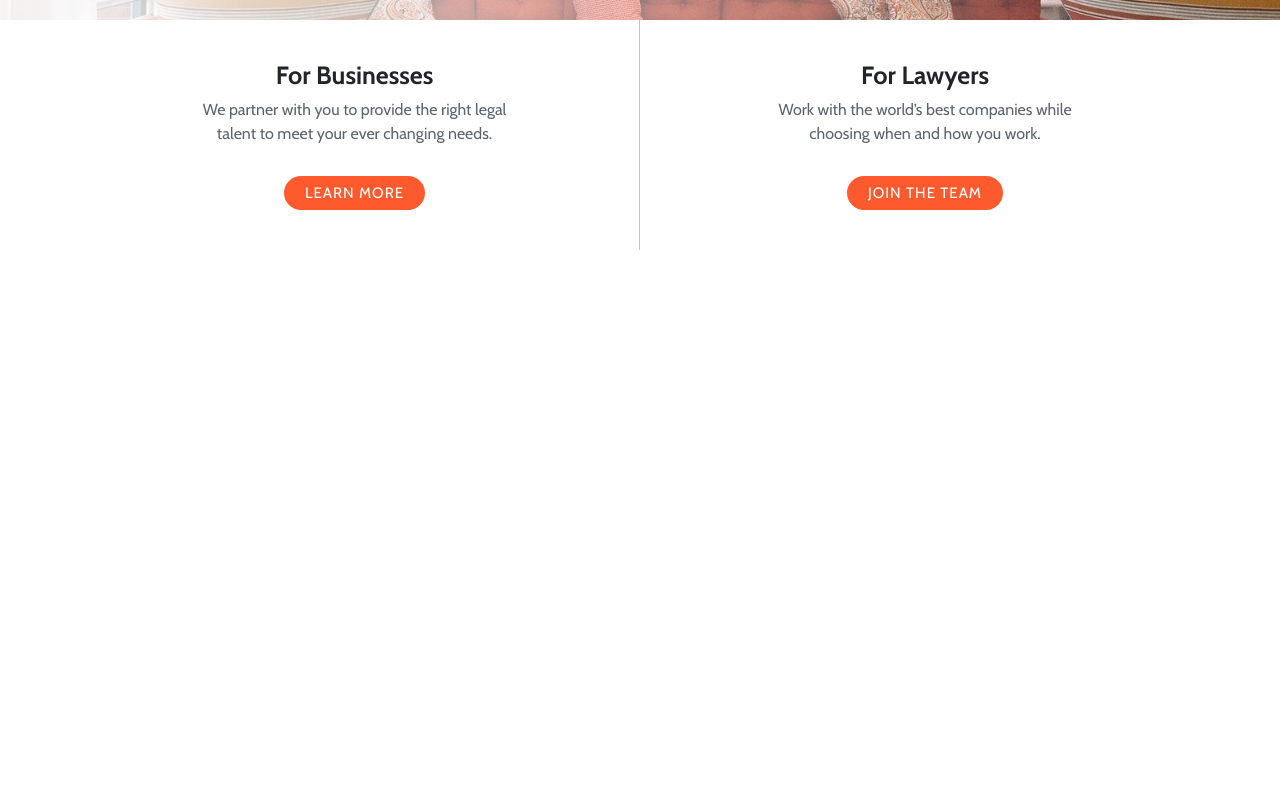
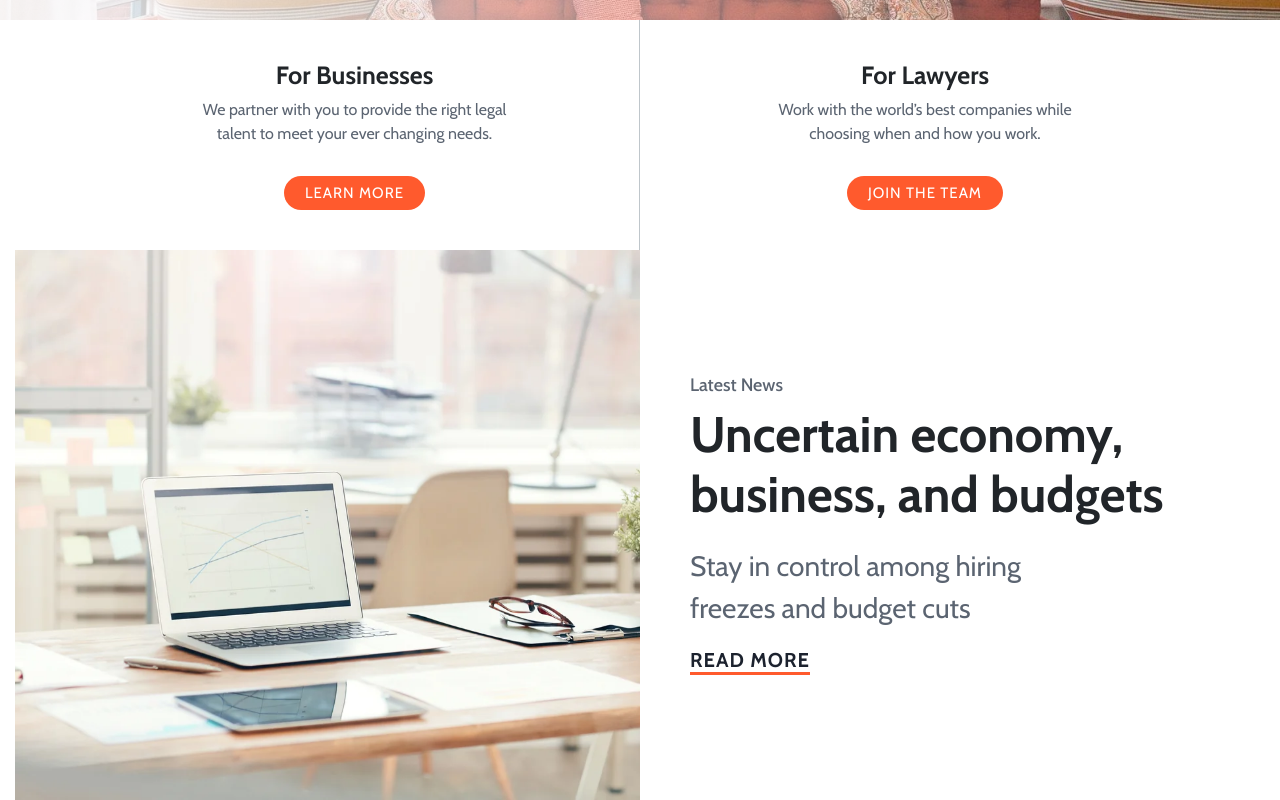
Before and after one commit to arekhn/Ejercicio1, a plain HTML site: page index.html in a window 1280 px wide. Shown: the part 498-1298 px from the top of the page. Before the commit the page ends 800 px from the top, so only its background shows below. Drawn offline with nearby package versions, Linux system fonts and the light colour scheme.

Commit message:
Push Seccion "news

```diff
--- a/css/style.css
+++ b/css/style.css
@@ -100,3 +100,41 @@ body{
 #business article{
 	padding: 40px 0;
 }
+#news img{
+	float: left;
+	max-width: 100%;
+	height: auto;
+}
+#news h4{
+	padding: 0% 8% 0%;
+	font-size: 18px;
+	color: #5b6471;
+}
+#news h2{
+	padding: 0% 8% 0%;
+	font-size: 50px;
+	font-weight: 900;
+}
+#news p{
+	padding: 2% 30% 0% 8%;
+	font-size: 28px;
+	color: #5b6471;
+}
+#news a{
+	color: #1C222e;
+	font-size: 20px;
+	font-weight: 800;
+	border-bottom: 3px solid #ff5a2d;
+	letter-spacing: 1px;
+	text-transform: uppercase;
+	text-decoration: none;
+	margin: 8%;
+}
+#news .latest{
+	padding: 10% 0%;
+}
+#news .bg{
+	background-image: url(../img/Office.png);
+	background-size: cover;
+	max-height: 1254px;
+}
--- a/index.html
+++ b/index.html
@@ -96,6 +96,20 @@
 		</div>
 	</section>
 
+	<section id="news">
+		<div class="container-fluid">
+			<div class="row no-gutters">
+				<article class="col-md-6 col-sm-12 bg">
+				</article>
+				<article class="col-md-6 col-sm-12 latest">
+					<h4>Latest News</h4>
+					<h2>Uncertain economy, business, and budgets</h2>
+					<p>Stay in control among hiring freezes and budget cuts</p>
+					<a href="#">Read More</a>
+				</article>
+			</div>
+		</div>
+	</section>
 
     <script src="js/jquery.min.js"></script>
     <script src="js/bootstrap.min.js"></script>
```
Also changed, not shown: img/Office.png (added).
